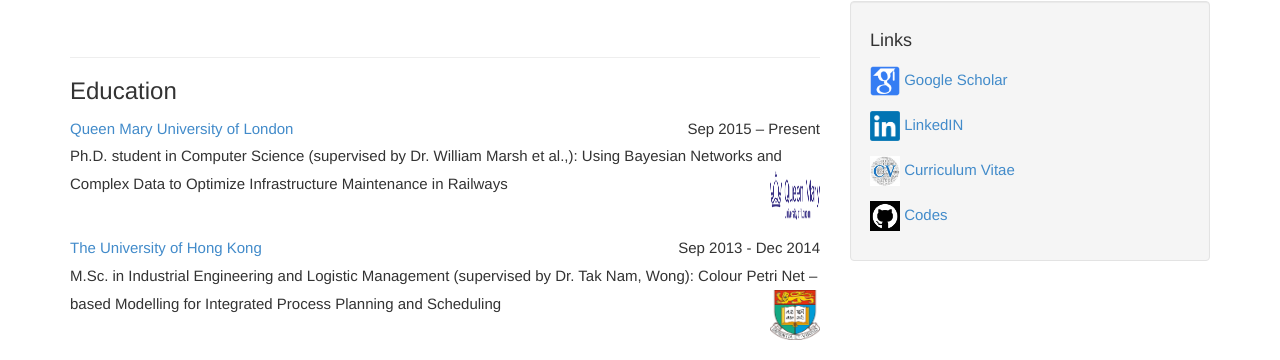
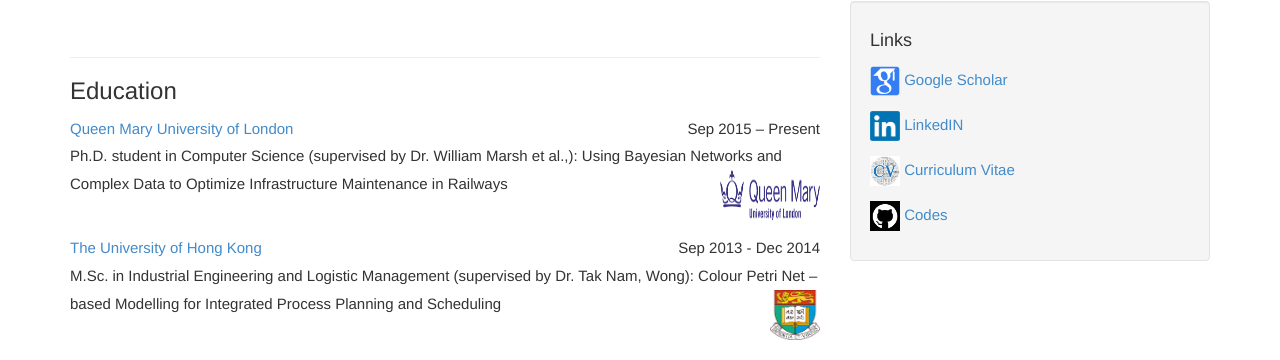
Before and after one commit to july0905/haoyuanzhang1990.github.io, a Jekyll site: the page built from index.html, in a window 1280 px wide. Shown: the part 540-900 px from the top of the page. Built offline with Jekyll 4.4.1, drawn with Linux system fonts in a browser that asks for light colours; the list of posts is cut into pages by our own code.

Commit message:
Update index.html

```diff
--- a/index.html
+++ b/index.html
@@ -50,7 +50,7 @@
 <p style="text-align:left;">
 <a href="http://www.qmul.ac.uk/">Queen Mary University of London</a><span style="float:right;">Sep 2015 – Present </span>
 	<br>Ph.D. student in Computer Science (supervised by Dr. William Marsh et al.,): Using Bayesian Networks and Complex Data to Optimize Infrastructure Maintenance in Railways
- <span style="float:right;"><a href="http://www.qmul.ac.uk/"><img src="qmul.png" height="50" width="50">
+ <span style="float:right;"><a href="http://www.qmul.ac.uk/"><img src="qmul.png" height="50" width="100">
                                         </a></span>
 </p>
 <br>
```
